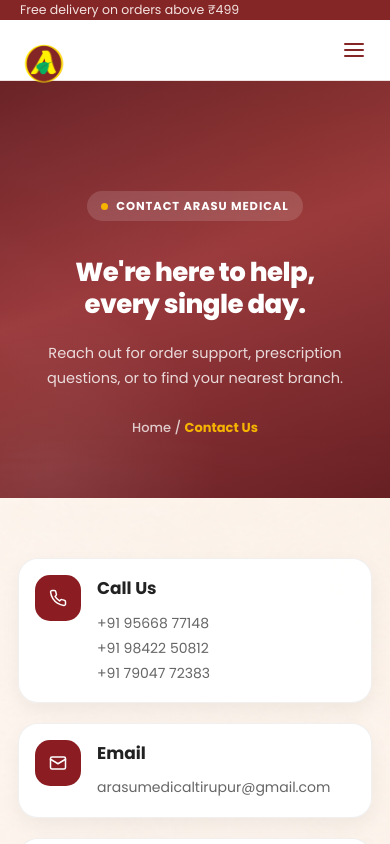
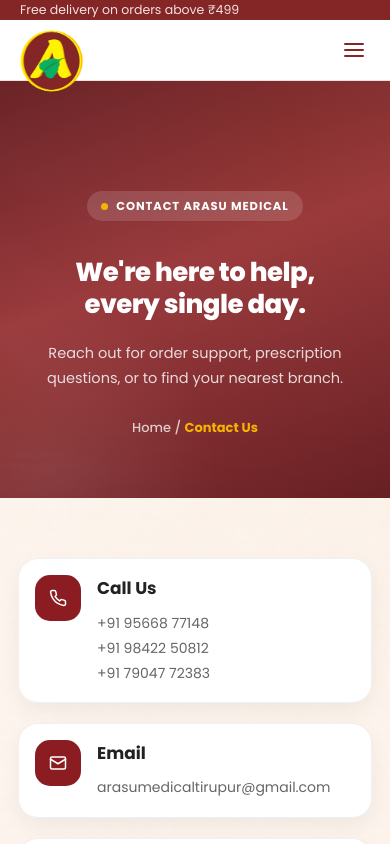
Before and after one commit to hellodigitalad-png/ARASU-MEDICALS-TEST2, a React (Vite) app: page /contact in a window 390 px wide. Shown: the top 844 px of the page. Built offline with nearby package versions, Linux system fonts and the light colour scheme.

Commit message:
Update project

```diff
--- a/src/components/Navbar/Navbar.css
+++ b/src/components/Navbar/Navbar.css
@@ -194,12 +194,6 @@
     height: 60px;       /* Keeps navbar height proportioned on mobile devices */
   }
 
-  /* Fix: logo was still using the desktop 140px height here, so it no
-     longer fit inside the shrunk 60px header and got cut off/overlapped. */
-  .nav-logo {
-    height: 90px;
-  }
-
   .main-nav { display: none; }
   .header-phone { display: none; }
   .menu-toggle { display: flex; }
@@ -252,12 +246,9 @@
     width: 70px;        /* Ensures the elements don't wrap to a new line */
   }
 
-  /* Fixed: logo now sized to fit the header instead of being scaled up
-     past it (the old scale(1.3) on top of the already-large base height
-     was what pushed it outside the header and made it look cut off). */
+  /* Fixed: Combining your custom scale while preserving the vertical centering */
   .nav-logo {
-    height: 70px;
-    transform: translateY(-50%);
+    transform: translateY(-50%) scale(1.3);
     left: -5px;         /* Prevents scale scaling from clipping the logo out of screen */
   }
 }
```
